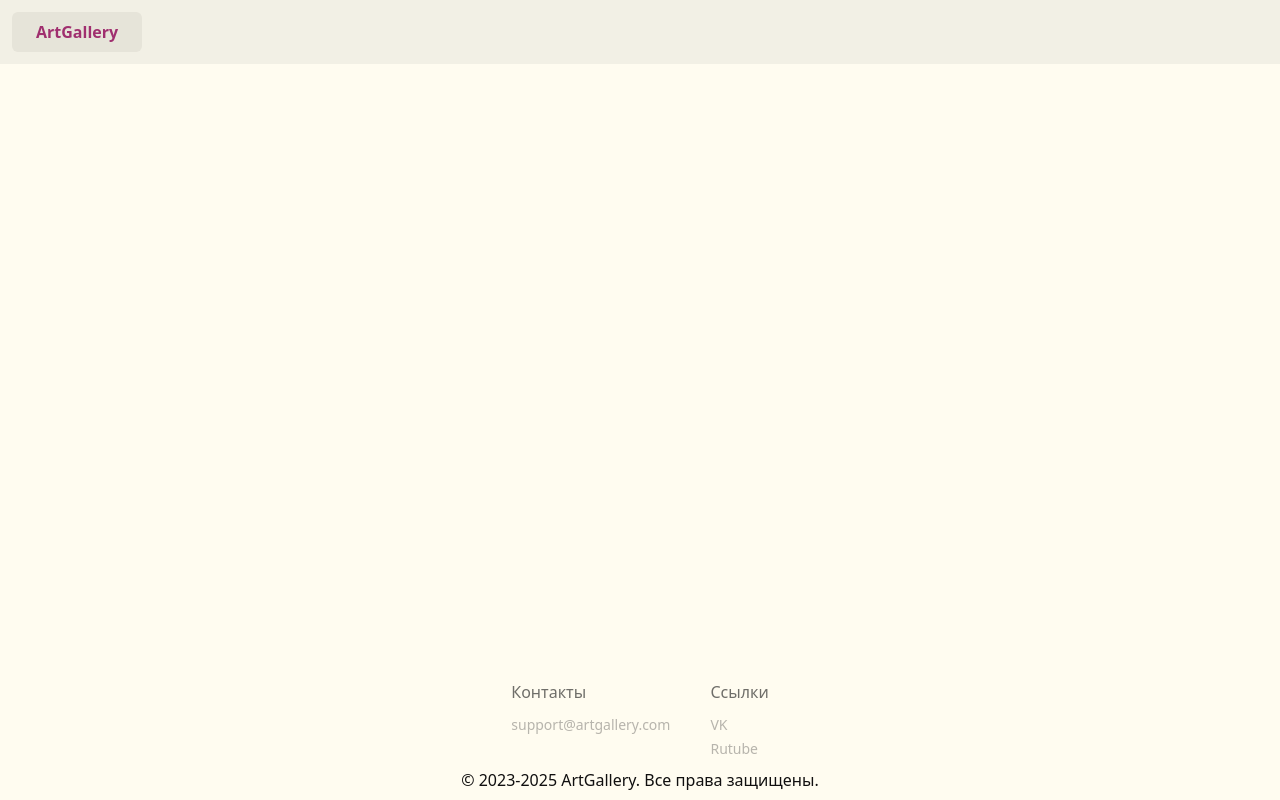
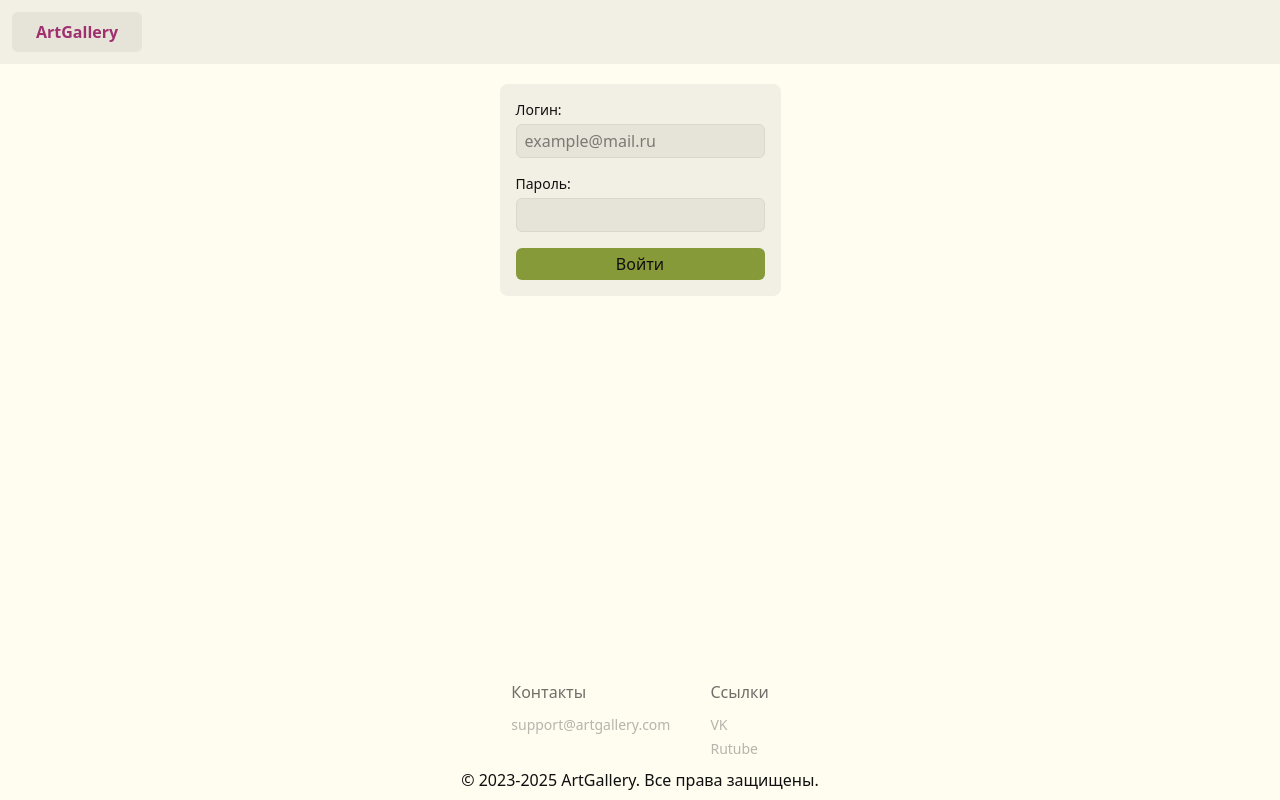
Before and after one commit to Katy248/art-gallery, a Vue app in the folder client/: page /auth/login in a window 1280 px wide. Built offline with nearby package versions, Linux system fonts and the light colour scheme.

Commit message:
Add login view

```diff
--- a/client/src/components/TheNav.vue
+++ b/client/src/components/TheNav.vue
@@ -51,10 +51,10 @@ const backdropClick = (event) => {
                     <i class="fas fa-user-plus nav-icon"></i>
                     Регистрация</a
                 >
-                <a class="nav-item" href="/login.html">
+                <RouterLink to="/auth/login" class="nav-item">
                     <i class="fas fa-arrow-right-to-bracket nav-icon"></i>
-                    Вход</a
-                >
+                    Вход
+                </RouterLink>
             </div>
         </nav>
     </div>
--- /dev/null
+++ b/client/src/views/LoginView.vue
@@ -0,0 +1,32 @@
+<script setup>
+const onSubmit = (e) => {};
+</script>
+<template>
+    <div class="bg-bg-2 p-4 rounded-lg">
+        <form class="flex flex-col gap-4" @submit.prevent="onSubmit">
+            <div class="input-group">
+                <label>Логин:</label>
+                <input class="text-entry" placeholder="example@mail.ru" />
+            </div>
+            <div class="input-group">
+                <label>Пароль:</label>
+                <input class="text-entry" type="password" />
+            </div>
+            <div class="input-group">
+                <input class="btn btn-primary" type="submit" value="Войти" placeholder="***" />
+            </div>
+        </form>
+    </div>
+</template>
+<style>
+@import "../style.css";
+.input-group {
+    @apply flex flex-col grow gap-1;
+    & > label {
+        @apply text-sm;
+    }
+}
+.text-entry {
+    @apply bg-ui outline-0 px-2 py-1 rounded-md border-ui-2 border;
+}
+</style>
```
Also changed, not shown: client/src/router.js (+10 -9 lines).
